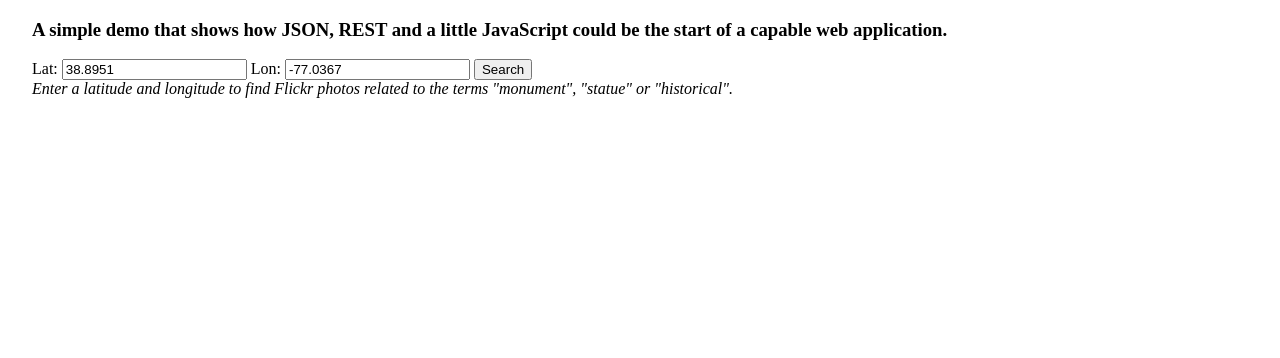
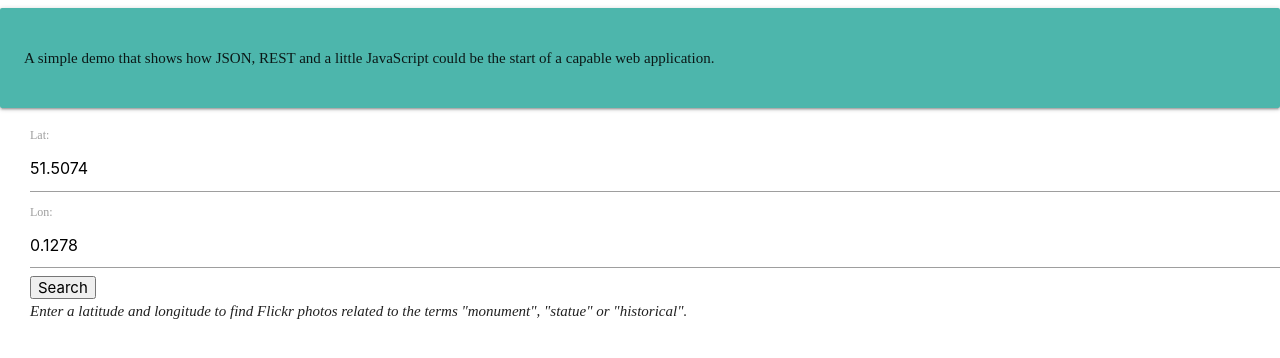
Before and after one commit to mohanarasa/flickr, a plain HTML site: page index.html in a window 1280 px wide. Drawn offline with nearby package versions, Linux system fonts and the light colour scheme; some packages are replaced by stand-ins of ours.

```diff
--- a/app.js
+++ b/app.js
@@ -56,7 +56,7 @@ function getFlickrPhotos(map, searchLat, searchLon) {
     console.log(jqXHR);
     console.log('textStatus: ', textStatus, ' code: ', jqXHR.status);
   });
-
+}
 
   function getAndMarkPhotos(photos) {
     var numPhotos = photos.photo.length;
@@ -67,7 +67,7 @@ function getFlickrPhotos(map, searchLat, searchLon) {
   }
 
   function getPhotoLocation(photoId) {
-    var photoLocUrl = "http://api.flickr.com/services/rest/?method=flickr.photos.geo.getLocation&";
+    var photoLocUrl = "https://api.flickr.com/services/rest/?method=flickr.photos.geo.getLocation&";
 
     var photoParams = {
       'api_key': FLICKR_API_KEY,
@@ -110,7 +110,6 @@ function getFlickrPhotos(map, searchLat, searchLon) {
     marker.setMap(map);
     //map.setCenter(myLatLng);
   }
-}
 
 $(document).ready(function() {
   $('#warning').hide();
--- a/index.html
+++ b/index.html
@@ -2,32 +2,39 @@
 <html>
   <head>
     <meta name="viewport" content="initial-scale=1.0, user-scalable=no" />
-    <style type="text/css">
-      html { height: 100% }
-      body { height: 100%; margin: 0; padding: 0 }
-      #map-canvas { height: 75%; width: 75%; margin: 0 0 0 2em; }
-      #intro { padding-left: 2em;}
-    </style>
-    <script src="https://code.jquery.com/jquery-3.1.1.min.js" integrity="sha256-hVVnYaiADRTO2PzUGmuLJr8BLUSjGIZsDYGmIJLv2b8=" crossorigin="anonymous"></script>
+    <link rel="stylesheet" type="text/css" href="style.css" />
+    <script src="https://code.jquery.com/jquery-3.1.1.min.js" integrity="sha256-hVVnYaiADRTO2PzUGmuLJr8BLUSjGIZsDYGmIJLv2b8=" crossorigin="anonymous">
+    </script>
+
+  <link rel="stylesheet" href="https://cdnjs.cloudflare.com/ajax/libs/materialize/0.97.8/css/materialize.min.css">
+
+
 
     <script type="text/javascript"
-      src="https://maps.googleapis.com/maps/api/js?sensor=false&key=AIzaSyB3WDbJuoc6iqUEQ7ZkiQWHw6eqO5Os8Zc">
+      src="https://maps.googleapis.com/maps/api/js?sensor=false">
     </script>
-
   </head>
   <body>
+    <div class="card-panel teal lighten-2"> <p>A simple demo that shows how JSON, REST and a little JavaScript could be the start
+      of a capable web application.</p></div>
     <div id="intro">
-      <h3>A simple demo that shows how JSON, REST and a little JavaScript could be the start of a capable web application.</h3>
+
       <label for"lat">Lat:</label>
-      <input id="lat" value="38.8951" placeholder="38.8951" />
+      <input id="lat" value="51.5074" placeholder="38.8951" />
       <label for"lon">Lon:</label>
-      <input id="lon" value="-77.0367" placeholder="-77.0367" />
-      <button id="search">Search</button>
+      <input id="lon" value="0.1278" placeholder="-77.0367" />
+      <button id="search">Search</button> </br>
+
       <div>
         <em>Enter a latitude and longitude to find Flickr photos related to the terms "monument", "statue" or "historical".</em>
       </div>
     </div>
     <div id="map-canvas"/>
+
+
   </body>
+
+  <script src="https://cdnjs.cloudflare.com/ajax/libs/materialize/0.97.8/js/materialize.min.js"></script>
+
   <script src="app.js"></script>
 </html>
--- a/style.css
+++ b/style.css
@@ -0,0 +1,20 @@
+html {
+  height: 100%
+}
+body {
+  height: 100%;
+  margin: 0;
+  padding: 0;
+  background-color: white;
+  font-family: Cormorant Garamond;
+}
+#map-canvas{
+  height: 50%;
+   width: 50%;
+   margin: 0 0 0 2em;
+   text-align: center;
+
+ }
+#intro {
+  padding-left: 2em;
+}
```
